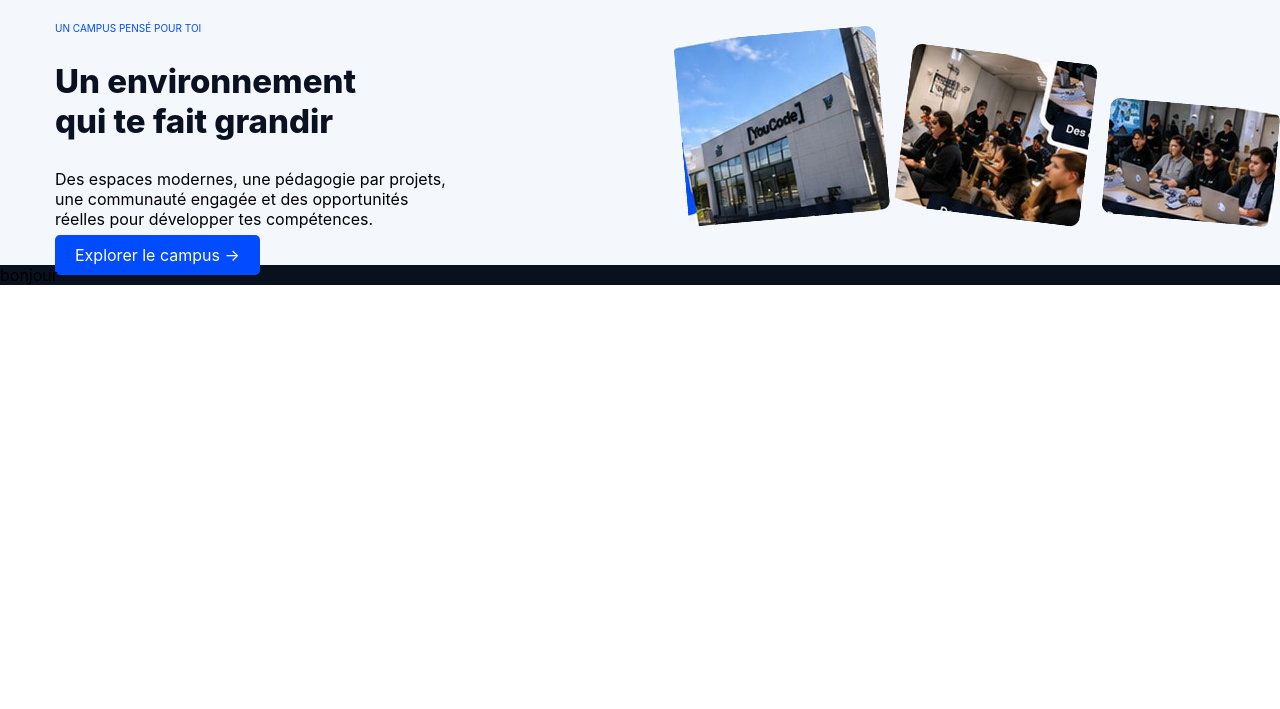
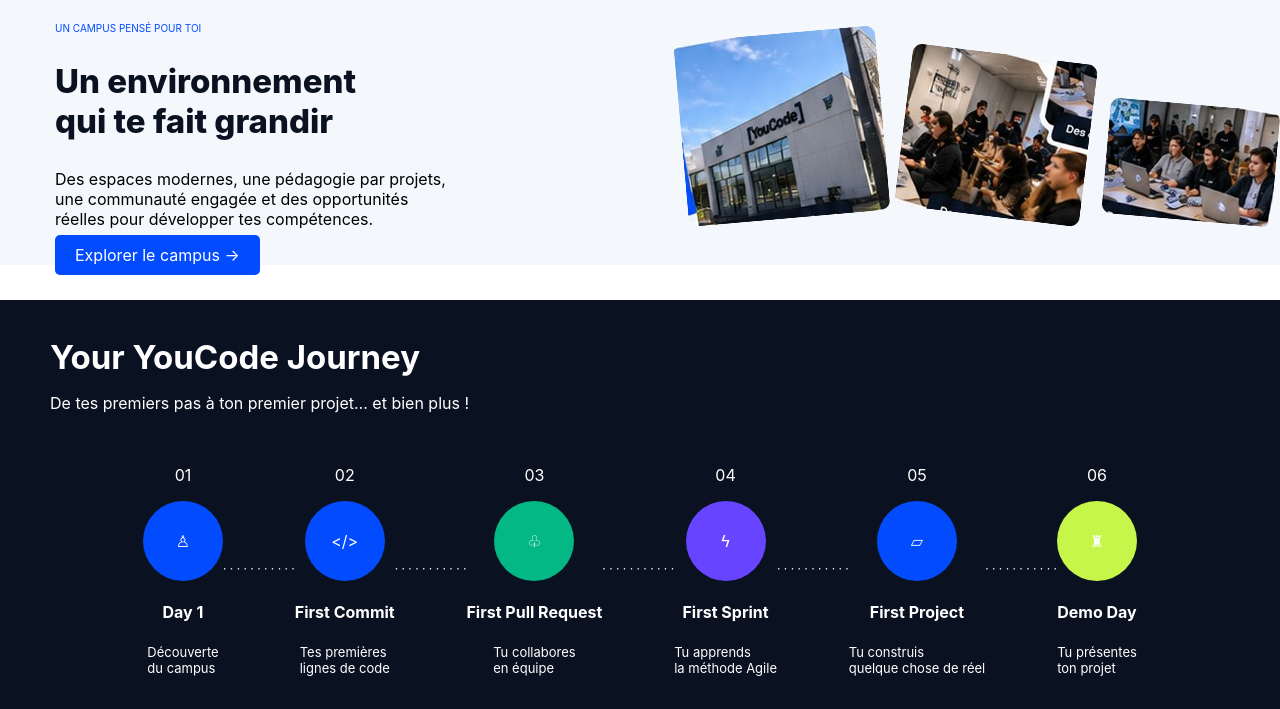
Before and after one commit to Faissal-Achnit/Compus-Life, a plain HTML site: page index.html in a window 1280 px wide. Shown: the part 647-1356 px from the top of the page. Before the commit the page ends 932 px from the top, so only its background shows below. Drawn offline with Linux system fonts and the light colour scheme; files whose address does not match are found by name.

Commit message:
add section compus and you code journy

```diff
--- a/assets/css/main.css
+++ b/assets/css/main.css
@@ -219,6 +219,7 @@
   display: flex;
   justify-content: space-between;
    align-items: center;
+   margin-bottom: 35px;
  }
 .section1{
   padding-top: 20px;
@@ -247,8 +248,75 @@
   padding: 10px 20px;
   text-decoration: none;
 }
-.parcours{
-  background-color:  #08111D;
+ .campus{
+
+  background-color: #0A1222;
+
+}
+
+
+.head-compus{
+  color: white;
+  margin-left: 50px;
+  padding-top: 10px;
+  gap: 0px;
+}
+.dispaly{
+  color: white;
+  padding: 20px 80px;
+  display: flex;
+  justify-content: center;
+  align-items: center ;
 
 
 }
+.dispaly section{
+  align-items: center;
+  justify-items: center;
+}
+ .items1{
+  display: flex;
+  align-items: center;
+  justify-content: center;
+   width: 80px;
+   height: 80px;
+   background-color: #034BFF;
+   border-radius: 50%;
+}
+.items2{
+  display: flex;
+  align-items: center;
+  justify-content: center;
+   width: 80px;
+   height: 80px;
+   background-color: #04B886;
+   border-radius: 50%;
+}
+.items3{
+  background-color: #6744FF;
+  display: flex;
+  align-items: center;
+  justify-content: center;
+   width: 80px;
+   height: 80px;
+    border-radius: 50%;
+
+
+}
+.items4{
+  background-color: #C7F64A;
+   display: flex;
+  align-items: center;
+  justify-content: center;
+   width: 80px;
+   height: 80px;
+    border-radius: 50%;
+
+}
+.text{
+  font-size: 13px;
+}
+.b1{
+  font-size: 12px;
+  padding-bottom: 30pxz;
+}
--- a/index.html
+++ b/index.html
@@ -103,8 +103,54 @@
 
   </section>
 
-  <section class="parcours">
-    bonjour
+  <section class="campus">
+    <div class="head-compus">
+  <h2 class="" style="font-size: 33px; margin-bottom: 0px;">Your YouCode Journey</h2>
+  <p st>De tes premiers pas à ton premier projet… et bien plus !</p>
+</div>
+<div class="dispaly">
+<section>
+  <p>01</p>
+  <div class="items1">♙</div>
+  <h4>Day 1</h4>
+  <p class="text">Découverte<br>du campus</p>
+</section>
+<p class="b1">· · · · · · · · · · ·</p>
+ <section >
+  <p>02</p>
+  <div class="items1">&lt;/&gt;</div>
+  <h4>First Commit</h4>
+  <p class="text">Tes premières <br> lignes de code</p>
+</section>
+<p class="b1">· · · · · · · · · · ·</p>
+<section >
+  <p>03</p>
+  <div class="items2">♧</div>
+  <h4>First Pull Request</h4>
+  <p class="text">Tu collabores <br> en équipe</p>
+</section>
+<p class="b1">· · · · · · · · · · ·</p>
+<section >
+  <p>04</p>
+  <div class="items3">ϟ</div>
+  <h4>First Sprint</h4>
+  <p class="text">Tu apprends <br> la méthode Agile</p>
+</section>
+<p class="b1">· · · · · · · · · · ·</p>
+<section >
+  <p>05</p>
+  <div class="items1">▱</div>
+  <h4>First Project</h4>
+  <p class="text">Tu construis <br> quelque chose de réel</p>
+</section>
+<p class="b1">· · · · · · · · · · ·</p>
+<section >
+  <p>06</p>
+  <div class="items4">♜</div>
+  <h4 >Demo Day</h4>
+  <p class="text">Tu présentes <br> ton projet</p>
+</section>
+</div>
   </section>
 </main>
 </body>
```
Also changed, not shown: assets/images/157dcf1111f923afcfaf9581515adbbb77944a2f.jpg (added), assets/images/55a1d068585144ffdb52ed45b3aa01bc724a04f9.jpg (added), assets/images/Photo · Campus.png (renamed from images/Photo · Campus.png), assets/images/Photo · Communauté.png (renamed from images/Photo · Communauté.png), assets/images/Photo · Projets.png (renamed from images/Photo · Projets.png), assets/images/ba48337f04a7271cc583d940c066578d27bb9ad8.jpg (added), assets/images/photo.jpg (renamed from images/photo.jpg).
